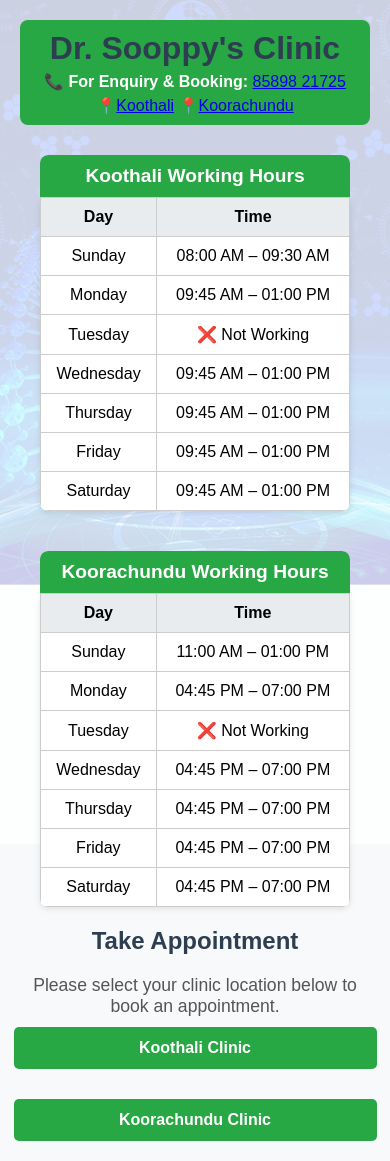
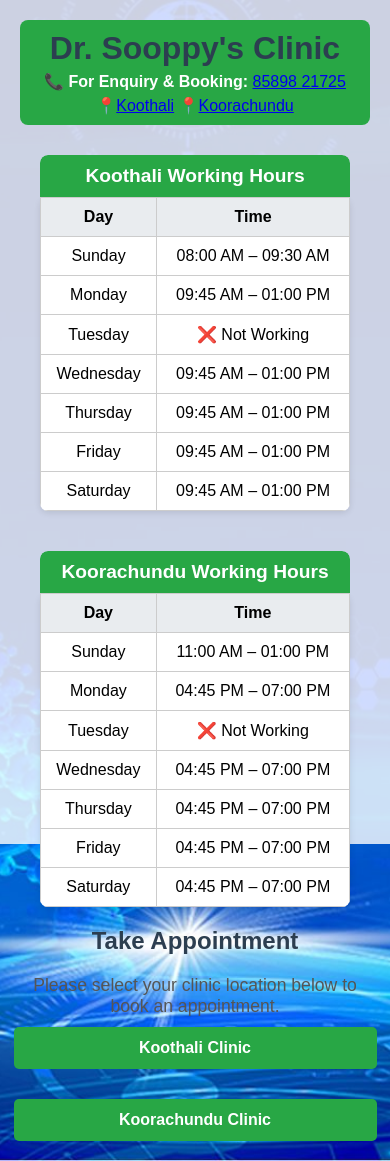
Before and after one commit to razin2004/doctor-appointment, a Flask app: page / in a window 390 px wide. Run offline with Flask 3, Linux system fonts and the light colour scheme.

Commit message:
Updated all files with latest changes

```diff
--- a/static/style.css
+++ b/static/style.css
@@ -189,9 +189,8 @@ button[type="submit"]:hover {
 }
 @media (max-width: 600px) {
   body {
-     background-size: contain;
-    background-position: top center;
-    background-repeat: no-repeat;
+    background-size: cover; /* or '100% 100%' if needed */
+    background-attachment: scroll; /* prevent mobile bugs */
   }
 
   .container, .appointment-form {
```
